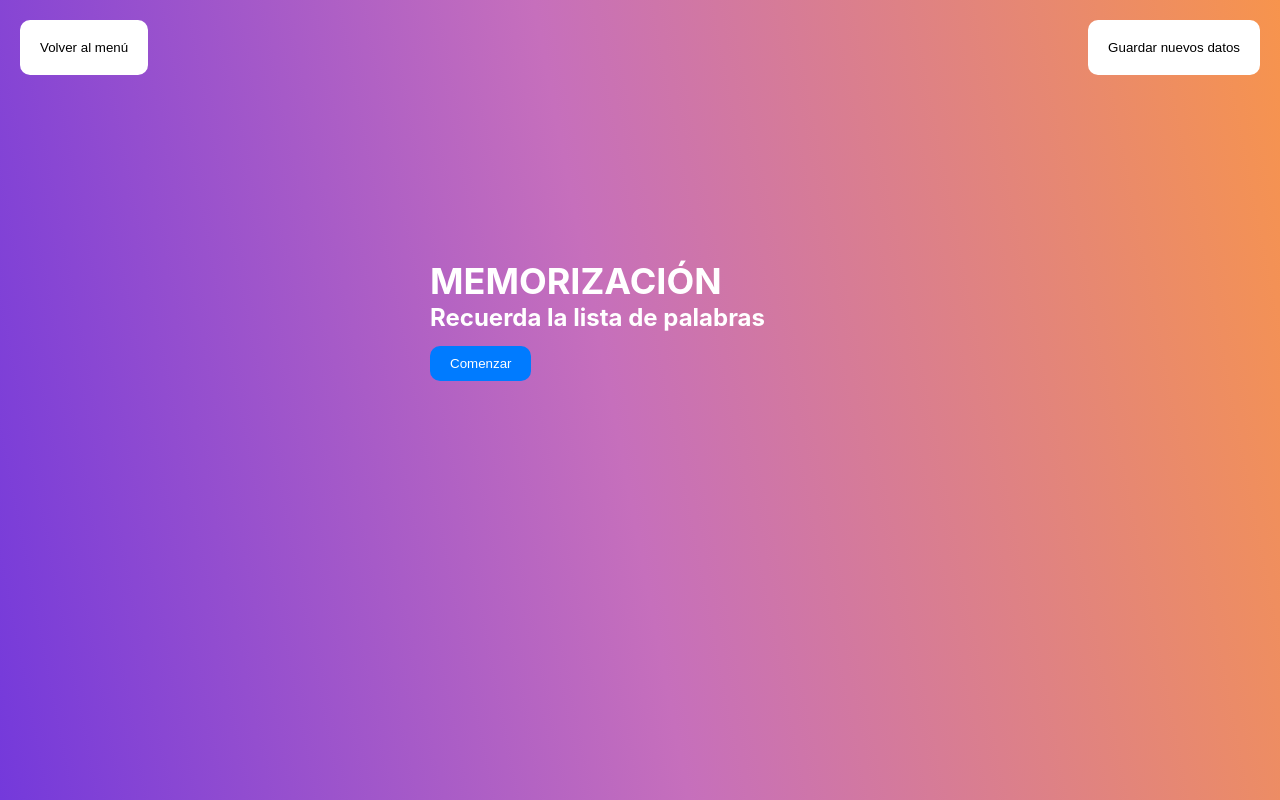
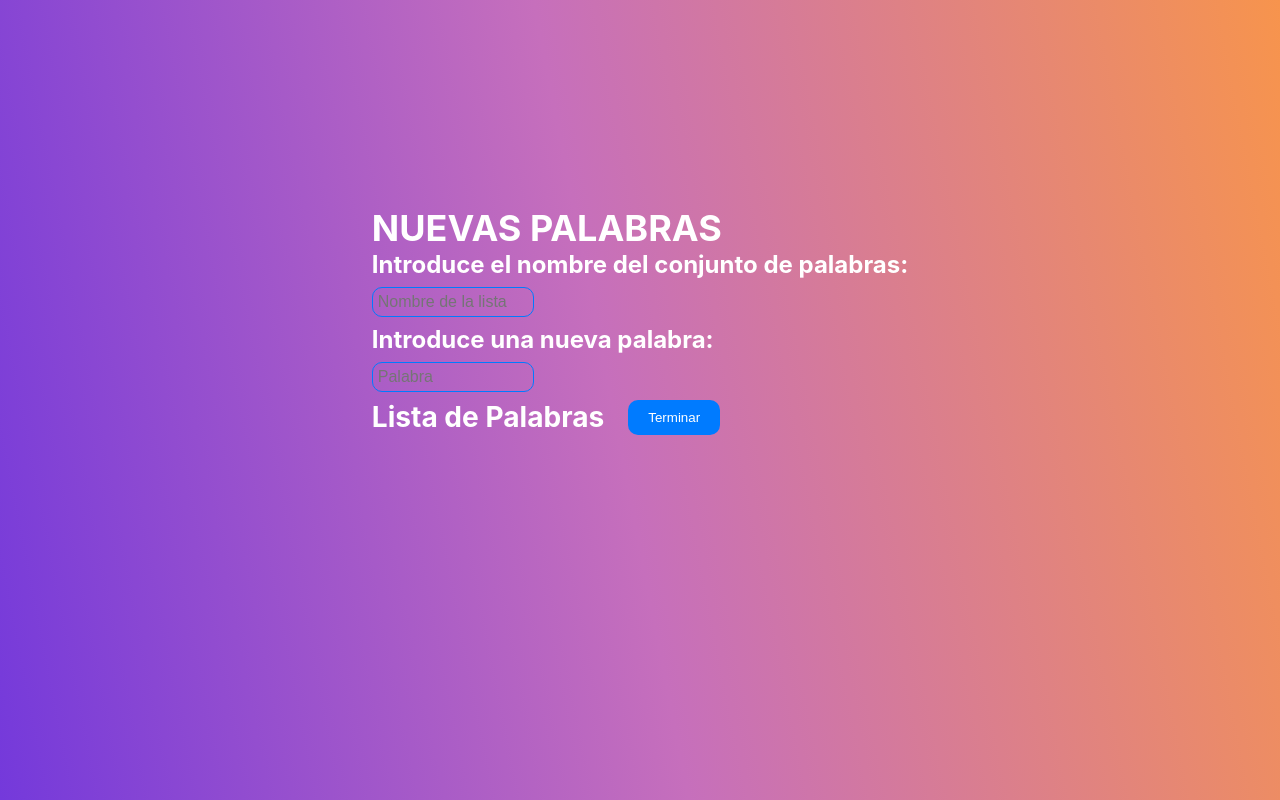
Before and after one commit to Arth97/CognitiveApp, a React (Create React App) app in the folder frontend/: page /word-list in a window 1280 px wide. Both pictures are taken after a click on the button "Guardar nuevos datos". Built offline with nearby package versions, Linux system fonts and the light colour scheme.

Commit message:
inputModel with name for Set and some changes

```diff
--- a/frontend/src/components/inputWordList.tsx
+++ b/frontend/src/components/inputWordList.tsx
@@ -1,16 +1,30 @@
 // import './MessyLetters.css';
-import React, { useState } from 'react';
+import React, { useEffect, useRef, useState } from 'react';
 import { GameApi } from '../api/backApi';
 
 export const InputWordList = ({gameName}) => {
+  const [inputListName, setInputListName] = useState('');
   const [inputWord, setInputWord] = useState('');
   const [wordList, setWordList] = useState([]);
+  const inputListRef = useRef(null);
+  const inputWordRef = useRef(null);
 
   const gameApi = new GameApi();
 
-  const handleInputChange = (e) => {
+  const handleInputNameListChange = (e) => {
+    setInputListName(e.target.value);
+  };
+
+  const handleInputWordChange = (e) => {
     setInputWord(e.target.value);
   };
+
+  // const handleAddListName = () => {
+  //   if (inputWord.trim() !== '') {
+  //     setWordList([...wordList, inputWord]);
+  //     setInputWord('');
+  //   }
+  // };
 
   const handleAddWord = () => {
     if (inputWord.trim() !== '') {
@@ -20,14 +34,21 @@ export const InputWordList = ({gameName}) => {
   };
 
   const handleKeyPress = (e) => {
+    // console.log("e.event", e)
+    console.log("document.activeElement", document.activeElement)
+    console.log("inputListRef", inputListRef)
     if (e.key === 'Enter') {
-      handleAddWord();
+      if (document.activeElement === inputListRef.current) {
+        // handleAddListName();
+      } else if (document.activeElement === inputWordRef.current) {
+        handleAddWord();
+      }
     }
   };
 
   const saveListOfWord = () => {
     console.log("gameName", gameName)
-    gameApi.saveGameData({ name: gameName, wordList }).then((res) => {
+    gameApi.saveGameData({ gameName, wordList }).then((res) => {
       console.log("res", res)
       // TODO Hacer algo después de guardar los datos, si es necesario
     });
@@ -37,17 +58,33 @@ export const InputWordList = ({gameName}) => {
     <div className="main-container" style={{justifyContent: 'center'}}>
       <div className="challenge">
         <h2>NUEVAS PALABRAS</h2>
+        <p>Introduce el nombre del conjunto de palabras:</p>
+        <div style={{display: 'flex'}}>
+          <input
+            ref={inputListRef}
+            type="text"
+            placeholder="Nombre de la lista"
+            value={inputListName}
+            onChange={handleInputNameListChange}
+            onKeyPress={handleKeyPress}
+            style={{ marginRight: '10px', width: '150px' }}
+          />
+          <p style={{ marginTop: '0.3rem' }}>{inputListName}</p>
+        </div>
         <p>Introduce una nueva palabra:</p>
         <input
+          ref={inputWordRef}
           type="text"
           placeholder="Palabra"
           value={inputWord}
-          onChange={handleInputChange}
+          onChange={handleInputWordChange}
           onKeyPress={handleKeyPress}
-          style={{ marginRight: '10px' }}
+          style={{ marginRight: '10px', width: '150px' }}
         />
-        <button onClick={saveListOfWord}>Terminar</button>
-        <h3>Lista de Palabras</h3>
+        <div style={{display: 'flex'}}>
+          <h3>Lista de Palabras</h3>
+          <button onClick={saveListOfWord} style={{marginLeft: '24px'}} >Terminar</button>
+        </div>
         <div className="word-list" style={{ maxHeight: '200px', overflowY: 'auto' }}>
           <ul>
             {wordList.map((word, index) => (
--- a/frontend/src/pages/Home.tsx
+++ b/frontend/src/pages/Home.tsx
@@ -9,7 +9,7 @@ export const Home = (props) => {
     <div className="home-container">
       <h2>CognitiveApp</h2>
       <div className="home-menu-grid">
-        <button onClick={() => navigate('/number-memory')} className="main-btn">Number memory</button>
+        <button onClick={() => navigate('/number-memory')} className="main-btn">Number Memory</button>
         <button onClick={() => navigate('/word-memory')} className="main-btn">Word Memory</button>
         <button onClick={() => navigate('/sentence-memory')} className="main-btn">SentenceMemory</button>
         <button onClick={() => navigate('/word-list')} className="main-btn">Word List</button>
--- a/frontend/src/pages/WordList.tsx
+++ b/frontend/src/pages/WordList.tsx
@@ -4,6 +4,7 @@ import { useNavigate } from 'react-router-dom';
 import { GameApi, ScoreApi } from '../api/backApi';
 import { useUserInfoStore } from '../state/userState';
 import { ResultView } from '../components/resultComponent';
+import { InputWordList } from '../components/inputWordList';
 
 const initialWordList = [
   'Palabra1', 'Palabra2', 'Palabra3', 'Palabra4', 'Palabra5',
@@ -11,6 +12,7 @@ const initialWordList = [
 ];
 
 export const WordList = () => {
+  const [saveNewData, setSaveNewData] = useState(false);
   const [wordList, setWordList] = useState(initialWordList);
   const [userInput, setUserInput] = useState(Array(initialWordList.length).fill(''));
   const [score, setScore] = useState(0);
@@ -95,8 +97,13 @@ export const WordList = () => {
 
   return (
     <div className="main-container">
+      {saveNewData && (step===1) && (
+        <InputWordList gameName={'messyLetters'} />
+      )}
+      {!saveNewData && (
+        <>
           <button onClick={() => navigate('/home')} className='top-button-left'>Volver al menú</button>
-      <button onClick={() => null} className='top-button-right'>Guardar nuevos datos</button>
+          <button onClick={() => setSaveNewData(true)} className='top-button-right'>Guardar nuevos datos</button>
           <div className="inside-container">
             <h2>MEMORIZACIÓN</h2>
             {step === 1 && (
@@ -145,6 +152,8 @@ export const WordList = () => {
               </>
             )}
           </div>
+        </>
+      )}
     </div>
   );
 };
```
Also changed, not shown: 2 other files (tests, documents, lock files or other folders). Lines whose indentation alone changed are shown as unchanged.
